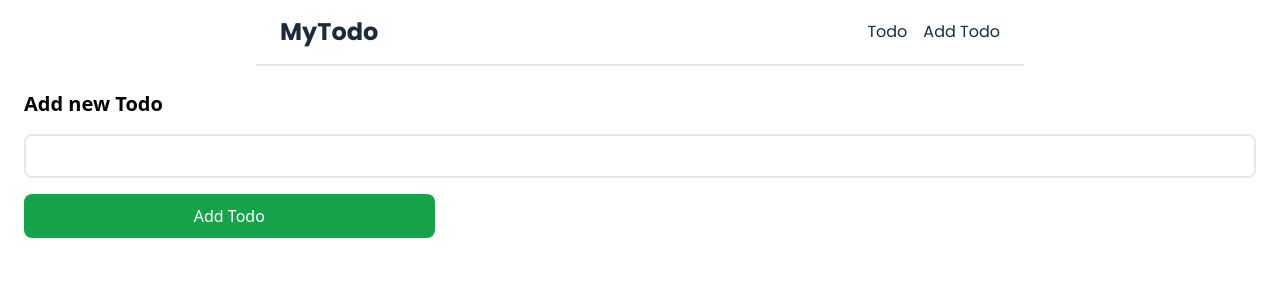
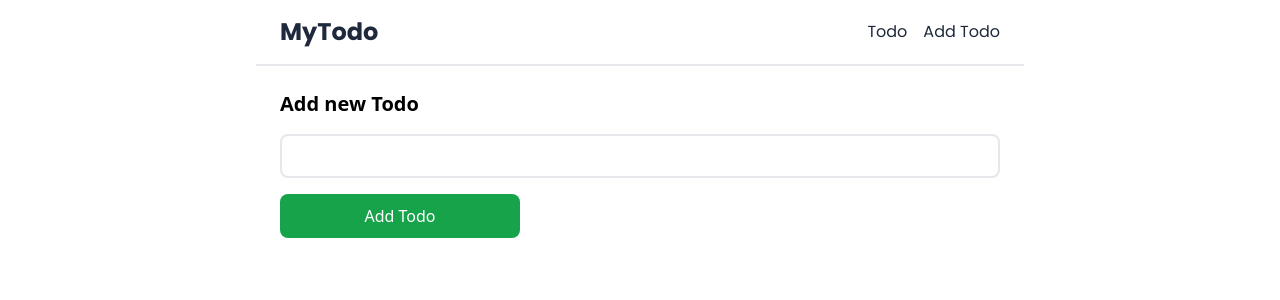
Before and after one commit to rizkybp31/todolist, a React (Create React App) app: page /add in a window 1280 px wide. Shown: the top 300 px of the page. Built offline with nearby package versions, Linux system fonts and the light colour scheme.

Commit message:
modify style in src/AddTodo.js

```diff
--- a/src/AddTodo.js
+++ b/src/AddTodo.js
@@ -28,7 +28,7 @@ const AddTodo = ({ onAdd }) => {
   };
 
   return (
-    <div className="container px-6 mt-6 flex flex-col">
+    <div className="container px-6 mt-6 flex flex-col max-w-3xl mx-auto">
       <h1 className="text-xl font-semibold mb-4">Add new Todo</h1>
       <input
         type="text"
```
